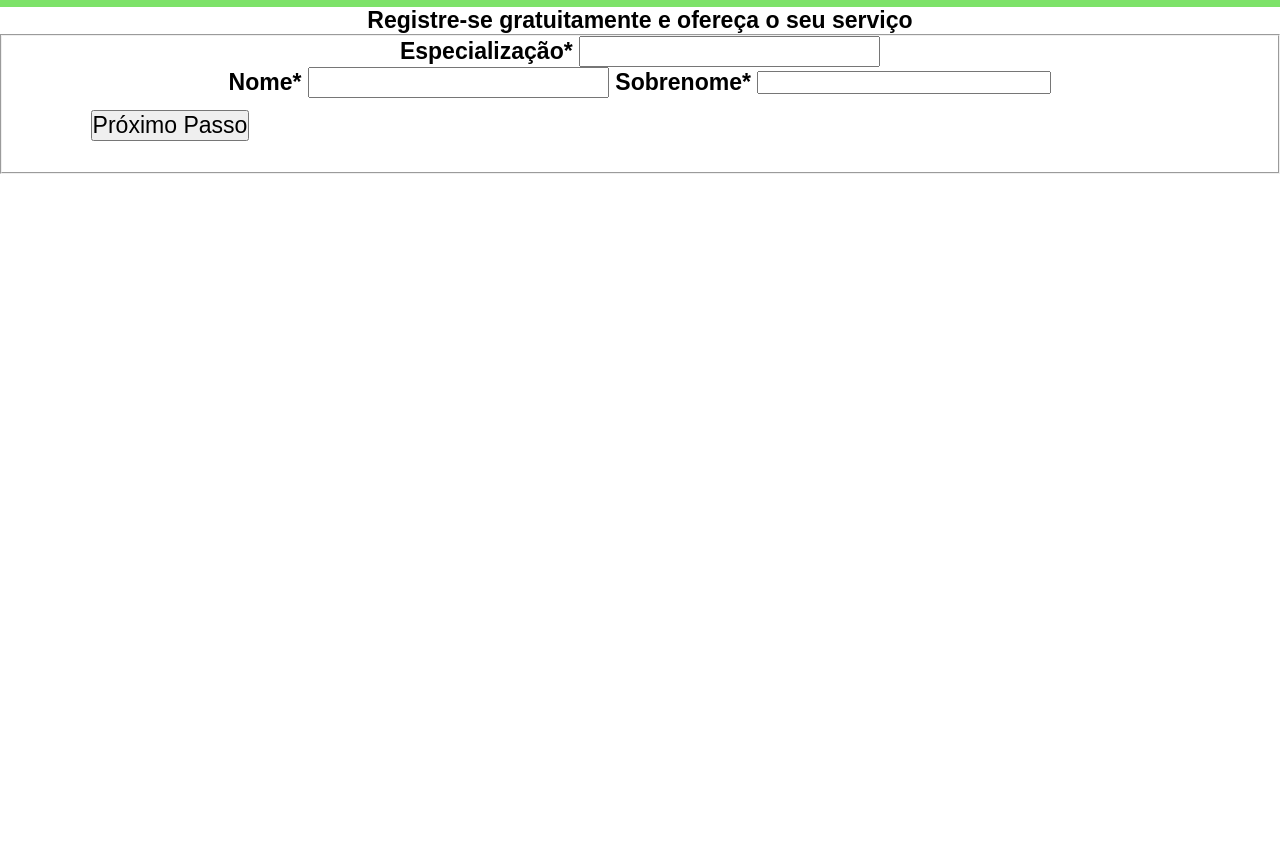
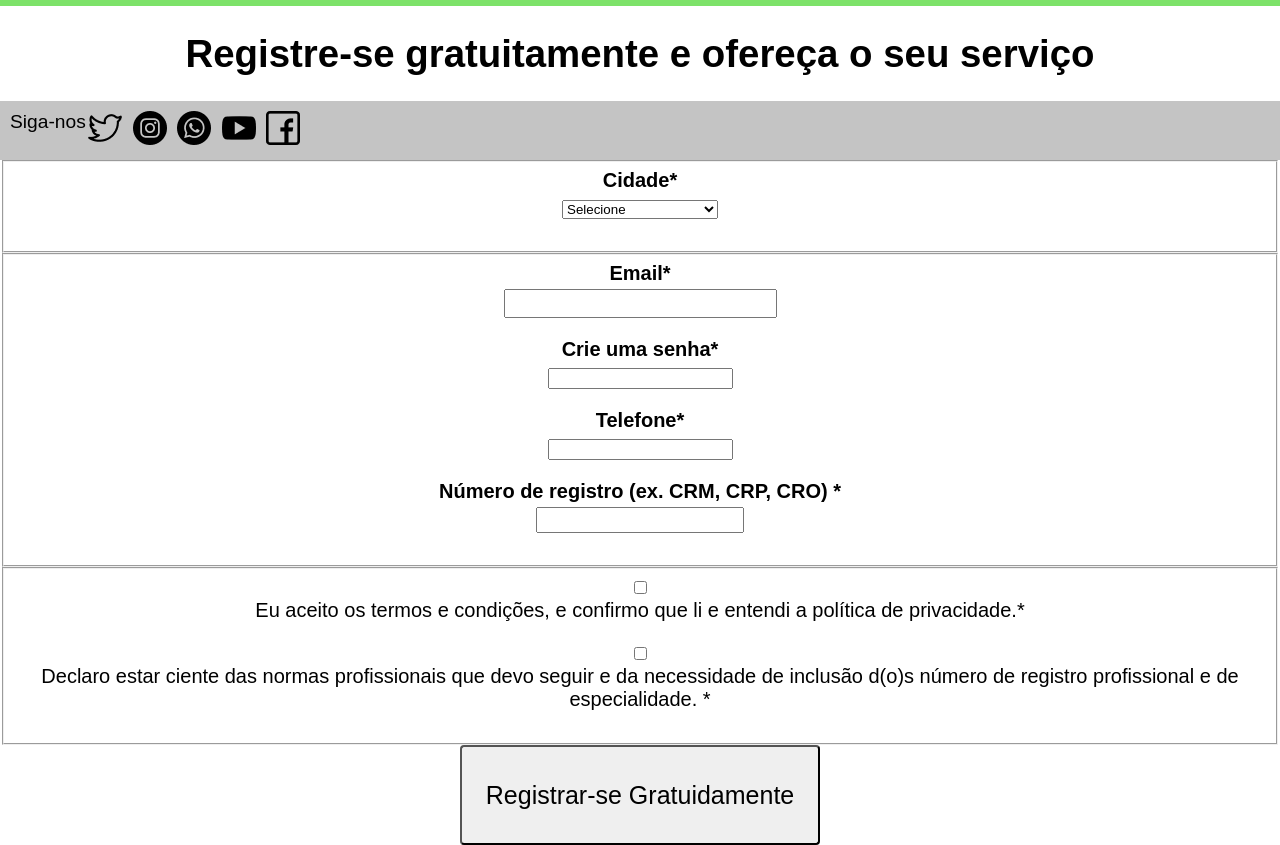
Before and after one commit to VicBanks/hello-world, a website: page index.html in a window 1280 px wide. Shown: the part 104-949 px from the top of the page. Before the commit the page ends 800 px from the top, so only its background shows below. Drawn offline with Linux system fonts and the light colour scheme; files that its build step writes are made by us from their sources.

Commit message:
Tela 4
Desdobramento da página de registro

```diff
--- a/index.html
+++ b/index.html
@@ -1,8 +1,11 @@
-<!DOCTYPE HTML>
+<!DOCTYPE html>
 <html lang="pt-br">
+
 <head>
-     <title>Registre-se gratuitamente e ofereça o seu serviço</title>
-     <link href="css/style.css" rel="stylesheet">
+    <title>FAGOS</title>
+    <meta name="viewport" content="width=device-width, initial-scale=1.0">
+    <link rel="stylesheet" type="text/css" href="style.css">
+
 </head>
 
 <body>
@@ -11,34 +14,118 @@
             <div class="Logo">
                 <img src="img\Logo.png" alt="Logo">
             </div>
+
+        </div>
+    </header>
+    <h1>Registre-se gratuitamente e ofereça o seu serviço</h1>
+    <nav>
+        <div class="menu">
+            <a>Siga-nos</a>
+            <div class="redes">
+                <ul>
+                    <li><a href=""><img src="img\Frame 2 (1).png"></a>
+                    </li>
+                    <li><a href=""><img src="img\Frame 3.png"></a>
+                    </li>
+                    <li><a href=""><img src="img\Frame 4.png"></a>
+                    </li>
+                    <li><a href=""><img src="img\Frame 5.png"></a>
+                    </li>
+                    <li><a href=""><img src="img\Frame 6.png"></a>
+                    </li>
+
+
+                </ul>
+            </div>
         </div>
 
-     </header>
+    </nav>
+    <form>
+        <fieldset class="Grupo">
+            <div class="campo">
+                <label for="Cidade"><strong>Cidade*</strong></label>
+                <select id="Cidade">
+                    <option selected disabled value="">Selecione</option>
+                    <option value="">Belo Horizonte</option>
+                    <option value="">Uberlândia</option>
+                    <option value="">Contagem</option>
+                    <option value="">Juiz de Fora</option>
+                    <option value=""> Betim</option>
+                    <option value="">Montes Claros</option>
+                    <option value="">Ribeirão das Neves</option>
+                    <option value="">Uberaba</option>
+                    <option value="">Governador Valadares</option>
+                    <option value="">Ipatinga</option>
+                    <option value="">Sete Lagoas</option>
+                    <option value="">Divinópolis</option>
+                    <option value="">Santa Luzia</option>
+                    <option value="">Ibirité</option>
+                    <option value="">Poços de Caldas</option>
+                    <option value="">Patos de Minas</option>
+                    <option value="">Pouso Alegre</option>
+                    <option value="">Teófilo Otoni</option>
+                    <option value=""> Barbacena</option>
+                    <option value=""> Sabará</option>
+                    <option value="">Varginha</option>
+                    <option value="">Vespasiano</option>
+                    <option value="">Conselheiro Lafaiete</option>
+                    <option value=""> Itabira</option>
+                    <option value="">Araguari</option>
+                    <option value=""> Ubá</option>
+                    <option value="">Passos</option>
 
-       <h1>Registre-se gratuitamente e ofereça o seu serviço</h1>
+                </select>
 
-       <form>
-         <fieldset class="grupo">
-
-           <div class="campo">
-           <label for="especializacao"><strong>Especialização*</strong></label>
-           <input id="especializacao" type:"text" required>
             </div>
 
+        </fieldset >
+        <fieldset class="Grupo">
             <div class="campo">
-             <label for="nome"><strong>Nome*</strong></label>
-             <input id="nome" type:"text" required>
+                <label for="email" ><strong>Email*</strong></label>
+                <input type="email" id="email" required>
 
-             <label for="sobrenome"><strong>Sobrenome*</strong></label>
-             <input id="sobrenome" type="text" required>
+            </div>
+            <div class="campo">
+                <label for="Senha"><strong>Crie uma senha*</strong></label>
+                <input type="password" id="Senha" required>
+            </div>
+            <div class="campo">
+                <label for="Telefone"><strong>Telefone*</strong></label>
+                <input type="tel" id="Telefone" required>
+
+            </div>
+            <div class="campo">
+                <label for="CPF"><strong>Número de registro (ex. CRM, CRP, CRO) *</strong></label>
+                <input type="text" id=CPF required>
+            </div>
+        </fieldset>
+        <fieldset class="Grupo">
+            <div class="campo">
+
+                <input type="checkbox" id="termo1" name="termo1" value="Sim1" required>
+                <label for="termo1">Eu aceito os termos e condições, e confirmo que li e entendi a política de
+                    privacidade.*</label>
+
+            </div>
+            <div class="campo">
+                <input type="checkbox" id="termo2" name="termo2" value="Sim2" required>
+                <label for="termo2" id="termo2">Declaro estar ciente das normas profissionais que devo seguir e da
+                    necessidade de inclusão d(o)s número de registro profissional e de especialidade. *</label>
             </div>
 
-           <div class="botao">
-             <button id="botaoEnviar">Próximo Passo</button>
-           </div>
+
+
 
         </fieldset>
+        <button type="submit" class="botao">Registrar-se Gratuidamente</button>
+
+
+
+
+
 
     </form>
+
 </body>
+
 </html>
--- a/style.css
+++ b/style.css
@@ -1,4 +1,4 @@
-*{
+body,ul,li,p{
     margin: 0px;
     padding: 0px;
     list-style:none ;
@@ -14,21 +14,39 @@ h1{text-align: center;}
     align-items: center;
 
 }
+.redes ul li {display:inline-flex ;}
+.menu{background-color: #C4C4C4;
+    display: flex;
+     padding: 10px;}
+
+
+.campo{margin-bottom: 1em;}
+
+.campo label{margin-bottom: 0.2em;
+display: block;}
+
+fieldset .grupo .campo{float: left;
+margin-right:1em ;}
 .botao{font-size:25px ;
   ;
   border-radius: 4px;
   padding: 12px 18px;
-  height: 50px;
-  width:300px ;
+  height: 100px;
+  width:360px ;
 }
 .botao:hover{
   background-color: chartreuse;
 
 }
+#email{font-size: 20px;}
+#senha{font-size: 20px;}
 input[type=text] {
-  height: 19px;
-  width: 290px;
+  height: 20px;
+  width: 200px;
   }
+
+.campo{font-size: 20px;}
+#cidade{font-size: 20px;}
 form{
   display:block;
   text-align: center;
```
Also changed, not shown: img/Frame 2 (1).png (added), img/Frame 3.png (added), img/Frame 4.png (added), img/Frame 5.png (added), img/Frame 6.png (added), img/Logo.png (added). Lines whose indentation alone changed are shown as unchanged.
